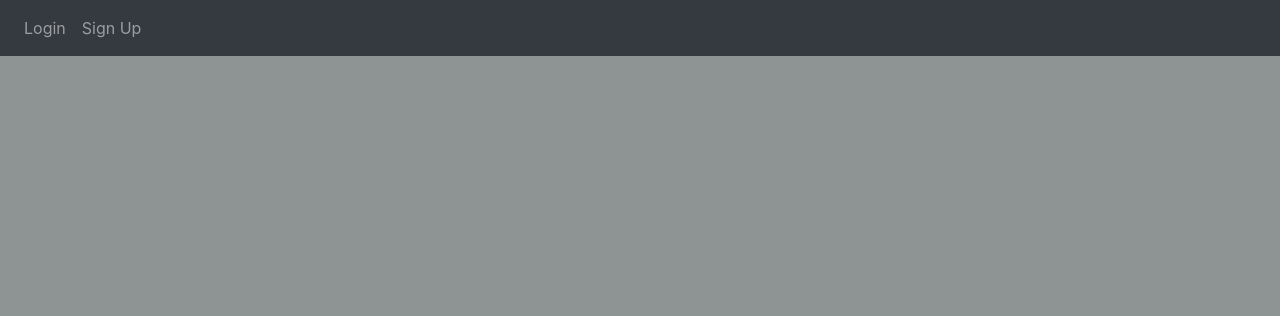
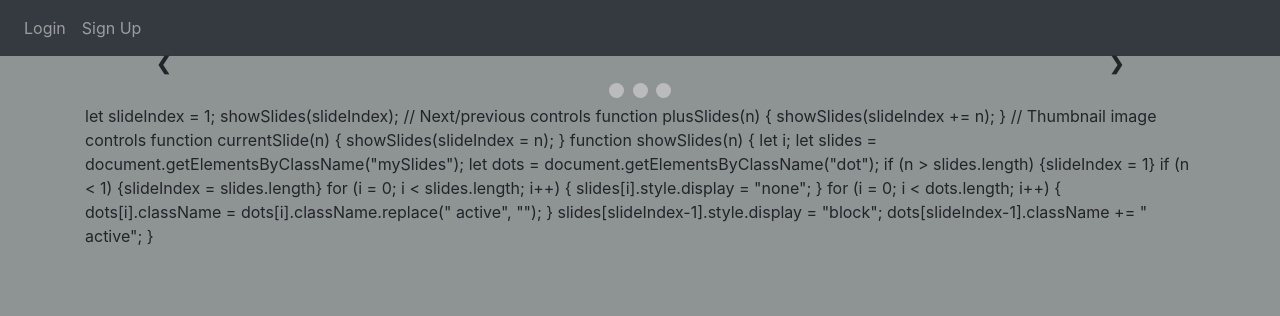
Before and after one commit to Shadowwing1960/Websites, a Flask app: page /notepad in a window 1280 px wide. Shown: the top 316 px of the page. Run offline with Flask 2, Linux system fonts and the light colour scheme; some libraries are stand-ins or nearby versions.

Commit message:
Slide Show added + Bugs
-Tested with random images and the image disappears after 3 seconds.

```diff
--- a/Website/templates/home.html
+++ b/Website/templates/home.html
@@ -3,10 +3,163 @@
 <html lang="en">
 <head>
     <meta charset="UTF-8">
+<style>
+* {box-sizing:border-box}
+
+/* Slideshow container */
+.slideshow-container {
+  max-width: 1000px;
+  position: relative;
+  margin: auto;
+}
+
+/* Hide the images by default */
+.mySlides {
+  display: none;
+}
+
+/* Next & previous buttons */
+.prev, .next {
+  cursor: pointer;
+  position: absolute;
+  top: 50%;
+  width: auto;
+  margin-top: -22px;
+  padding: 16px;
+  color: white;
+  font-weight: bold;
+  font-size: 18px;
+  transition: 0.6s ease;
+  border-radius: 0 3px 3px 0;
+  user-select: none;
+}
+
+/* Position the "next button" to the right */
+.next {
+  right: 0;
+  border-radius: 3px 0 0 3px;
+}
+
+/* On hover, add a black background color with a little bit see-through */
+.prev:hover, .next:hover {
+  background-color: rgba(0,0,0,0.8);
+}
+
+/* Caption text */
+.text {
+  color: #f2f2f2;
+  font-size: 15px;
+  padding: 8px 12px;
+  position: absolute;
+  bottom: 8px;
+  width: 100%;
+  text-align: center;
+}
+
+/* Number text (1/3 etc) */
+.numbertext {
+  color: #f2f2f2;
+  font-size: 12px;
+  padding: 8px 12px;
+  position: absolute;
+  top: 0;
+}
+
+/* The dots/bullets/indicators */
+.dot {
+  cursor: pointer;
+  height: 15px;
+  width: 15px;
+  margin: 0 2px;
+  background-color: #bbb;
+  border-radius: 50%;
+  display: inline-block;
+  transition: background-color 0.6s ease;
+}
+
+.active, .dot:hover {
+  background-color: #717171;
+}
+
+/* Fading animation */
+.fade {
+  animation-name: fade;
+  animation-duration: 1.5s;
+}
+
+@keyframes fade {
+  from {opacity: .4}
+  to {opacity: 1}
+}
+
+    </style>
     <title>Home</title>
 </head>
 <body>
+    <!-- Slideshow container -->
+<div class="slideshow-container">
 
+  <!-- Full-width images with number and caption text -->
+  <div class="mySlides fade">
+    <div class="numbertext">1 / 3</div>
+    <img src="img1.jpg" style="width:100%">
+    <div class="text">Caption Text</div>
+  </div>
+
+  <div class="mySlides fade">
+    <div class="numbertext">2 / 3</div>
+    <img src="img2.jpg" style="width:100%">
+    <div class="text">Caption Two</div>
+  </div>
+
+  <div class="mySlides fade">
+    <div class="numbertext">3 / 3</div>
+    <img src="img3.jpg" style="width:100%">
+    <div class="text">Caption Three</div>
+  </div>
+
+  <!-- Next and previous buttons -->
+  <a class="prev" onclick="plusSlides(-1)">&#10094;</a>
+  <a class="next" onclick="plusSlides(1)">&#10095;</a>
+</div>
+<br>
+
+<!-- The dots/circles -->
+<div style="text-align:center">
+  <span class="dot" onclick="currentSlide(1)"></span>
+  <span class="dot" onclick="currentSlide(2)"></span>
+  <span class="dot" onclick="currentSlide(3)"></span>
+</div>
+<scirpt>
+    let slideIndex = 1;
+showSlides(slideIndex);
+
+// Next/previous controls
+function plusSlides(n) {
+  showSlides(slideIndex += n);
+}
+
+// Thumbnail image controls
+function currentSlide(n) {
+  showSlides(slideIndex = n);
+}
+
+function showSlides(n) {
+  let i;
+  let slides = document.getElementsByClassName("mySlides");
+  let dots = document.getElementsByClassName("dot");
+  if (n > slides.length) {slideIndex = 1}
+  if (n < 1) {slideIndex = slides.length}
+  for (i = 0; i < slides.length; i++) {
+    slides[i].style.display = "none";
+  }
+  for (i = 0; i < dots.length; i++) {
+    dots[i].className = dots[i].className.replace(" active", "");
+  }
+  slides[slideIndex-1].style.display = "block";
+  dots[slideIndex-1].className += " active";
+}
+    </script>
 </body>
 </html>
 {% endblock %}
```
